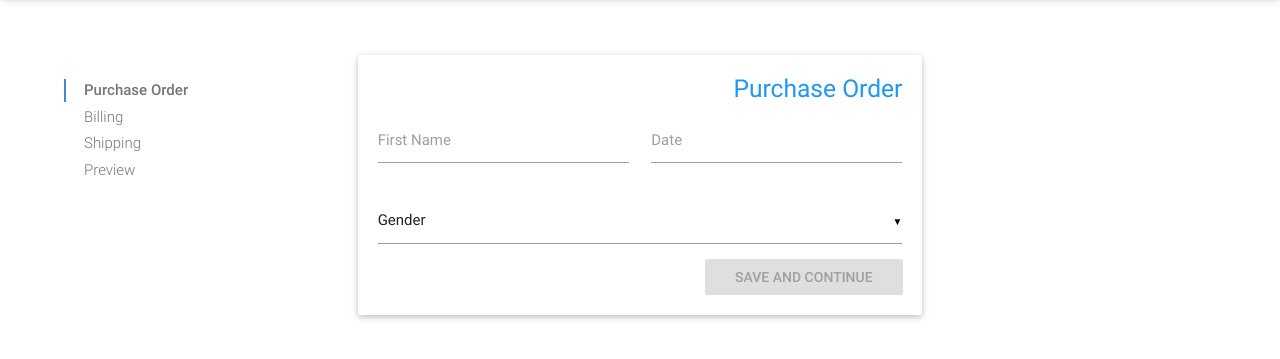
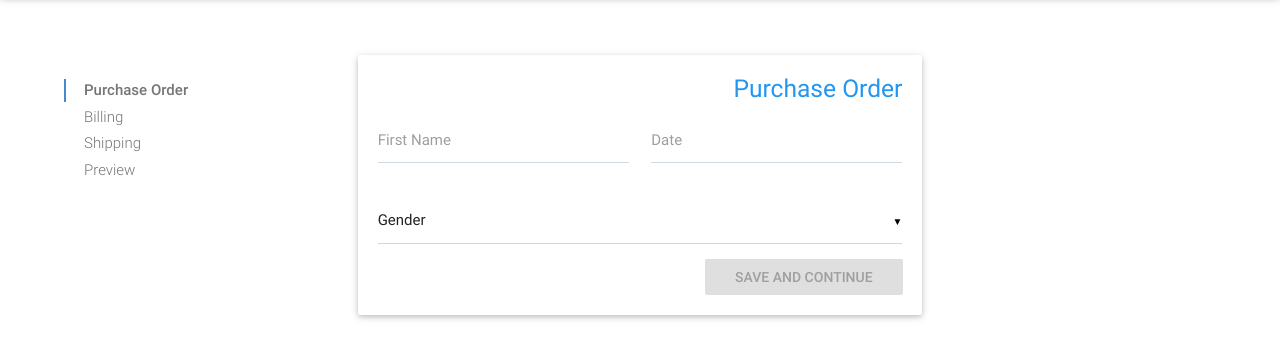
Before and after one commit to subham1994/FormsWebApp, a website: page app/index.html in a window 1280 px wide. Shown: the part 67-426 px from the top of the page. Drawn offline with nearby package versions, Linux system fonts and the light colour scheme.

Commit message:
minor fixes

```diff
--- a/app/static/css/style.css
+++ b/app/static/css/style.css
@@ -27,11 +27,11 @@
 }
 
 .table-of-contents a.active {
-    border-left: 2px solid #4A88CB
+    border-left: 2px solid #4A88CB;
 }
 
 .table-of-contents a:hover {
-    border-left: 2px solid #4A88CB
+    border-left: 2px solid #4A88CB;
 }
 
 .dropdown-content li > a, .dropdown-content li > span {
@@ -76,3 +76,11 @@
 .btn-block {
     display: block;
 }
+
+input:not([type]), input[type="text"], input[type="password"],
+input[type="email"], input[type="url"], input[type="time"],
+input[type="date"], input[type="datetime-local"],
+input[type="tel"], input[type="number"], input[type="search"],
+textarea.materialize-textarea, .select-wrapper input.select-dropdown {
+    border-bottom: 1px solid #cfd8dc;
+}
--- a/app/views/purchase-order.html
+++ b/app/views/purchase-order.html
@@ -7,12 +7,12 @@
         <div class="row">
             <div class="col l6 m6 s12 input-field">
                 <label for="id_name">First Name</label>
-                <input id="id_name" name="name" type="text" ng-model="user.name" required/>
+                <input id="id_name" name="{{obj.name}}" type="text" ng-model="user.name" required/>
             </div>
             <div class="col l6 m6 s12 input-field">
                 <label for="id_date">Date</label>
-                <input input-date id="id_date" name="date" type="text" class="datepicker"
-                         format="dd-mm-yyyy" ng-model="user.date" required/>
+                <input input-date id="id_date" name="{{obj.date}}" type="text" class="datepicker"
+                         ng-model="user.date" format="dd/mm/yyyy" required/>
             </div>
         </div>
 
```
